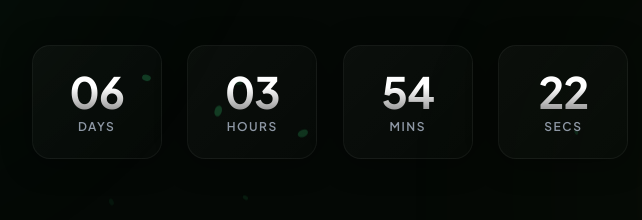
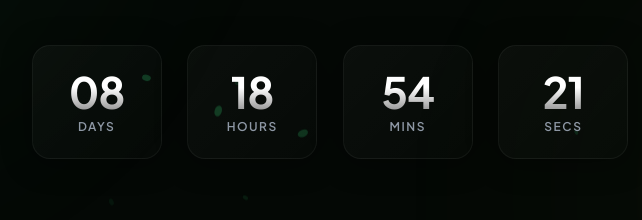
Before and after one commit to vaibhavpatjr/GODWARI-CROP, a plain HTML site: page index.html in a window 1280 px wide. Shown: the part 379-599 px from the top of the page, 310-952 px from the left. Drawn offline with Linux system fonts and the light colour scheme.

Commit message:
Update index.html

```diff
--- a/index.html
+++ b/index.html
@@ -488,7 +488,7 @@
     <!-- Scripts Logic -->
     <script>
         // 1. Countdown Logic
-        const targetDate = new Date("Jul 18, 2026 09:00:00").getTime();
+       const targetDate = new Date("Jul 20, 2026 23:59:59").getTime();
 
         const updateCountdown = () => {
             const now = new Date().getTime();
```
